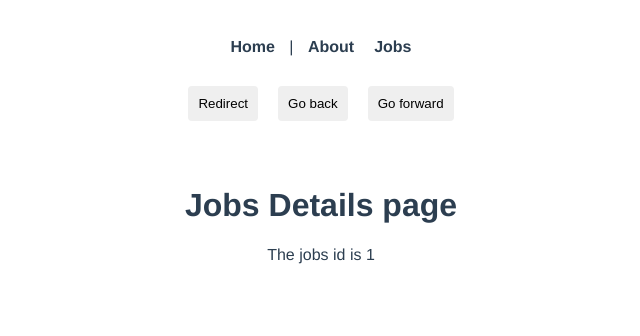
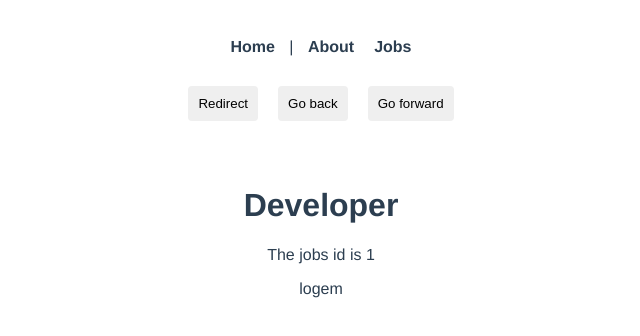
Before and after one commit to Lu-Smith/vue_router_training, a Vue app: page /jobs/1 in a window 1280 px wide. Shown: the top 336 px of the page, without its empty margins (319-959 px from the left). Built offline with nearby package versions, Linux system fonts and the light colour scheme; data requests are answered from the project's data file.

Commit message:
Updated JobsDetails.vue

```diff
--- a/src/views/jobs/JobsDetails.vue
+++ b/src/views/jobs/JobsDetails.vue
@@ -1,11 +1,25 @@
 <template>
-  <h1>Jobs Details page</h1>
-  <p>The jobs id is {{ id }}</p>
+  <div v-if="job">
+    <h1>{{ job.title }}</h1>
+    <p>The jobs id is {{ id }}</p>
+    <p>{{ job.description }}</p>
+  </div>
 </template>
 
 <script>
 export default {
   props: ['id'],
+  data() {
+    return {
+      job: null
+    }
+  },
+  mounted() {
+    fetch('http://localhost:3000/jobs/' + this.id)
+    .then(res => res.json() )
+    .then(data => this.job = data)
+    .catch(err => console.log(err.message))
+  }
 }
 </script>
 
```
